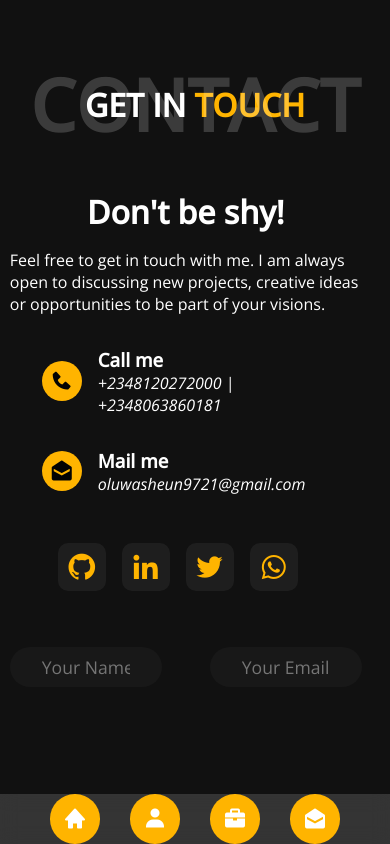
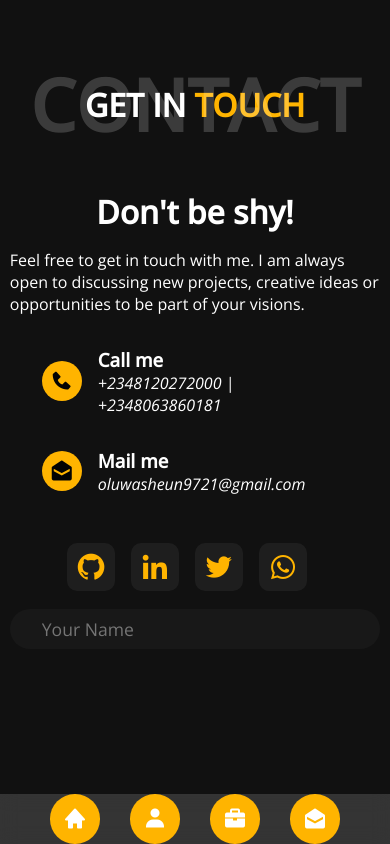
Before and after one commit to toseth97/Portfolio, a React (Create React App) app: page /contact in a window 390 px wide. Built offline with nearby package versions, Linux system fonts and the light colour scheme.

Commit message:
almost done

```diff
--- a/src/components/Contact.js
+++ b/src/components/Contact.js
@@ -26,7 +26,7 @@ const Contact = () => {
                             </div>
                         </div>
                         <div className='Mobile_info'>
-                            <i class='bx bxs-envelope-open info_icon' ></i>
+                            <i className='bx bxs-envelope-open info_icon' ></i>
                             <div>
                                 <h3>Mail me</h3>
                                 <em>oluwasheun9721@gmail.com</em>
@@ -59,7 +59,7 @@ const Contact = () => {
                         <label className='label' htmlFor='message'>Your Name</label>
                         <textarea id='message' type='text' required placeholder='Your Message'/>
                     </div>
-                    <div className='Btn Download'>
+                    <div className='Btn Download Send'>
                             <div className='Flow'></div>
                             <p className='More_btn'>Send Message</p>
                             <i className='bx bxl-telegram Link' ></i>
--- a/src/index.css
+++ b/src/index.css
@@ -670,9 +670,10 @@ a{
   .Contact_body{
     flex-direction: column;
     width: 100%;
+    gap: 10px;
   }
   .Contact_info, .Contact_mail{
-    width: 95%;
+    width: 100%;
   }
   .Contact_info h1{
     text-align: center;
@@ -692,6 +693,11 @@ a{
     padding: 0 2rem 0 ;
     flex-direction: column;
   }
+  .Form_div{
+    flex-direction: column;
+    gap: 0;
+  }
+
 
 
 
```
